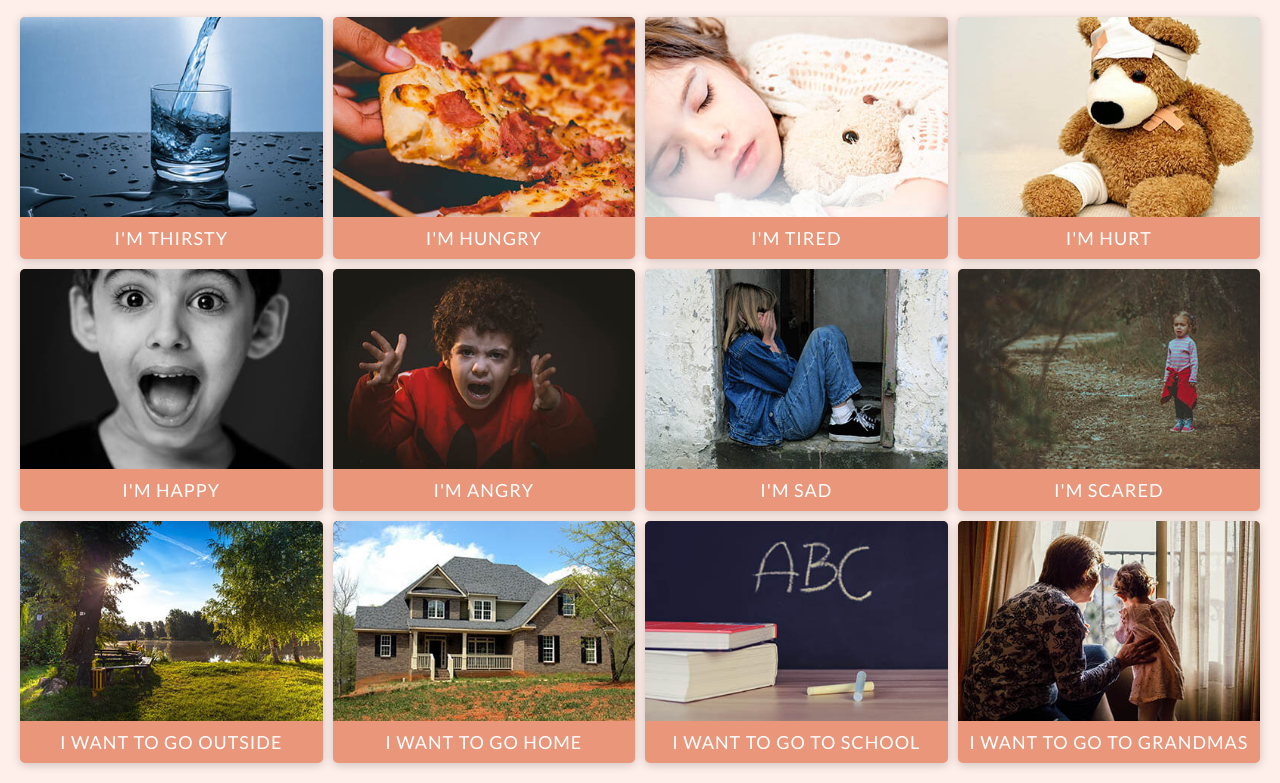
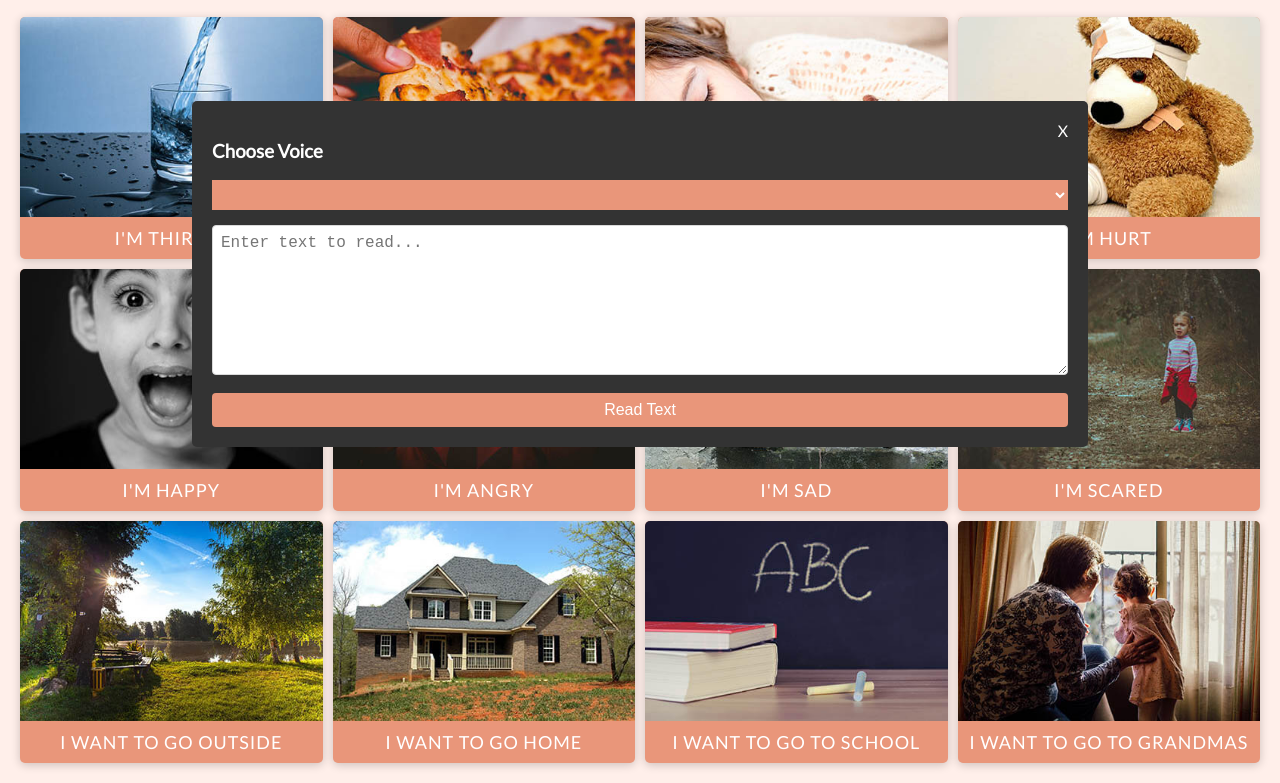
Before and after one commit to 1K3H/20-JS-PROJECT, a plain HTML site: page Text Speech Reader/index.html in a window 1280 px wide. Both pictures are taken after a click on the button "Toogle Text Box". Shown: the part 139-922 px from the top of the page. Drawn offline with Linux system fonts and the light colour scheme.

Commit message:
Add: text 입력 팝업창 구현

```diff
--- a/Text Speech Reader/script.js
+++ b/Text Speech Reader/script.js
@@ -71,5 +71,12 @@ function createBox(item) {
   `;
 
   // @todo - speak event
+
   main.appendChild(box);
 }
+
+// Toggle text box
+toggleBtn.addEventListener('click', () => document.getElementById('text-box').classList.toggle('show'));
+
+// Close button
+closeBtn.addEventListener('click', () => document.getElementById('text-box').classList.remove('show'));
--- a/Text Speech Reader/style.css
+++ b/Text Speech Reader/style.css
@@ -55,6 +55,10 @@ h1 {
   padding: 20px;
   border-radius: 5px;
   transition: all 1s ease-in-out;
+}
+
+.text-box.show {
+  transform: translate(-50%, 0);
 }
 
 .text-box select {
```
